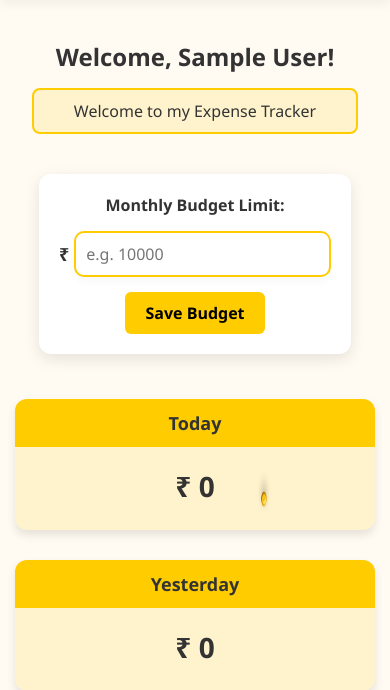
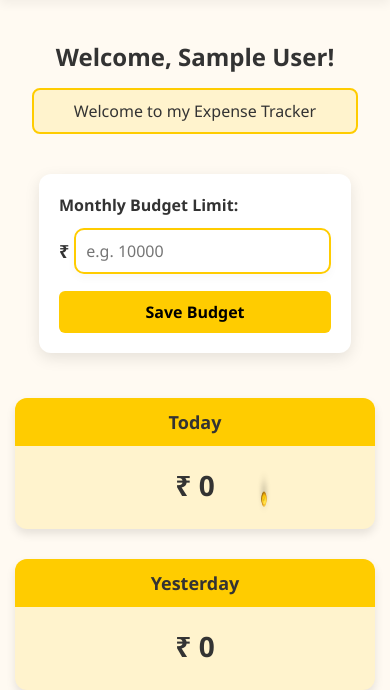
Before and after one commit to Gopi-dev01/expense-tracker, a Flask app: page /dashboard in a window 390 px wide. Shown: the part 83-773 px from the top of the page. Run offline with Flask 3, Linux system fonts and the light colour scheme; the visitor is signed in with stand-in values (Sample User, id 1); data that the repository does not hold is empty; some libraries are stand-ins or nearby versions.

Commit message:
Adjust mobile auth card size and fix dashboard budget form alignment

```diff
--- a/static/css/style.css
+++ b/static/css/style.css
@@ -863,11 +863,29 @@ th, td {
     }
 
     .auth-card, .logout-card {
-        width: 90%;
-        max-width: 365px;
-        padding: 35px 25px;
+        width: 92%;
+        max-width: 400px;
+        padding: 42px 28px;
         margin: 0 auto;
-        box-shadow: 0 10px 30px rgba(0,0,0,0.1) !important;
+        box-shadow: 0 10px 30px rgba(0, 0, 0, 0.1) !important;
+    }
+
+    /* Fix budget form layout on mobile */
+    .budget-form {
+        flex-direction: column !important;
+        align-items: stretch !important;
+        gap: 12px !important;
+        width: 100% !important;
+    }
+
+    .budget-form div {
+        max-width: 100% !important;
+        width: 100% !important;
+    }
+
+    .budget-form button {
+        width: 100% !important;
+        margin-top: 5px;
     }
 
     .navbar {
--- a/templates/dashboard.html
+++ b/templates/dashboard.html
@@ -72,7 +72,7 @@
 
 <!-- BUDGET SETUP FORM -->
 <section style="margin: 0 auto 30px auto; width: 80%; max-width: 1000px;">
-    <form action="/set-budget" method="POST" style="background: white; padding: 20px; border-radius: 12px; box-shadow: 0 5px 15px rgba(0,0,0,0.1); display: flex; align-items: center; justify-content: center; gap: 15px; flex-wrap: wrap;">
+    <form action="/set-budget" method="POST" class="budget-form" style="background: white; padding: 20px; border-radius: 12px; box-shadow: 0 5px 15px rgba(0,0,0,0.1); display: flex; align-items: center; justify-content: center; gap: 15px; flex-wrap: wrap;">
         <label for="budget" style="font-weight: bold; font-size: 16px;">Monthly Budget Limit:</label>
         <div style="display: flex; gap: 5px; align-items: center; flex: 1; min-width: 200px; max-width: 300px;">
             <span style="font-weight: bold; font-size: 18px;">₹</span>
```
